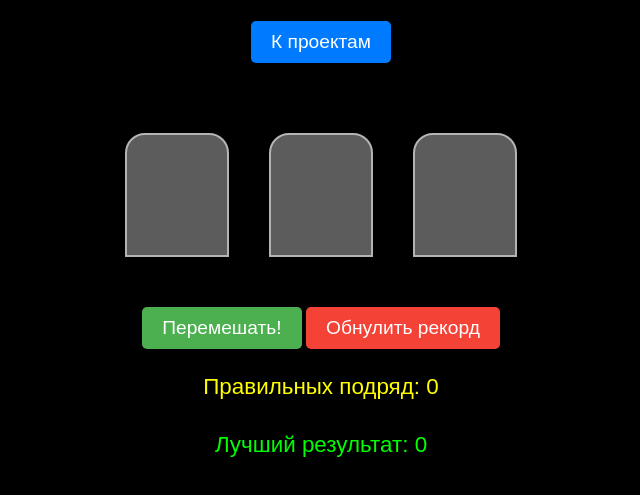
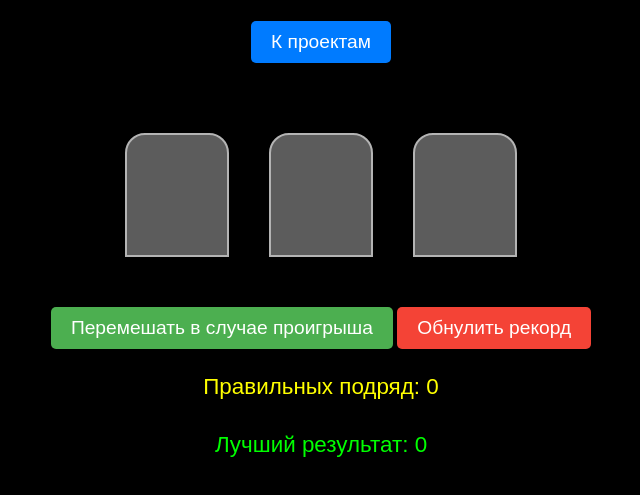
Before and after one commit to kirill-Fe/thimbles, a plain HTML site: page index.html in a window 1280 px wide. Shown: the part 79-574 px from the top of the page, without its empty margins (319-959 px from the left). Drawn offline with Linux system fonts and the light colour scheme.

Commit message:
Update index.html

```diff
--- a/index.html
+++ b/index.html
@@ -168,7 +168,7 @@ h1 {
         <div class="cup" data-cup="3"></div>
     </div>
 
-    <button id="shuffle-button">Перемешать!</button>
+    <button id="shuffle-button">Перемешать в случае проигрыша</button>
     <button id="reset-button">Обнулить рекорд</button>
     <p id="message"></p>
  <p id="correct-guesses">Правильных подряд: 0</p>
```
